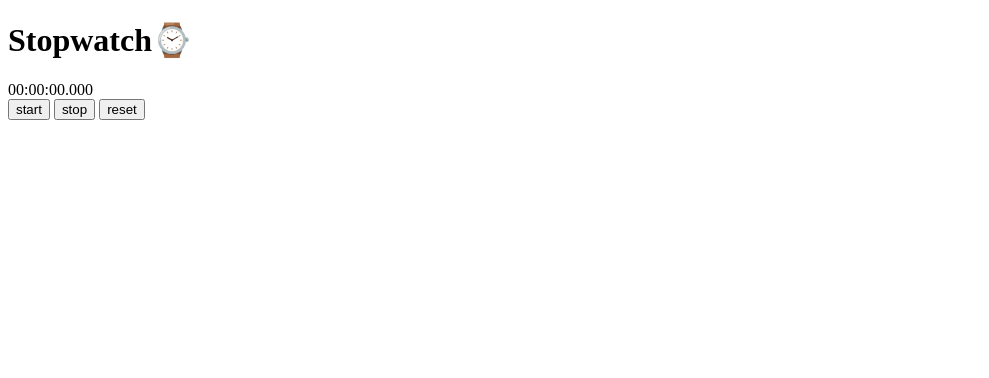
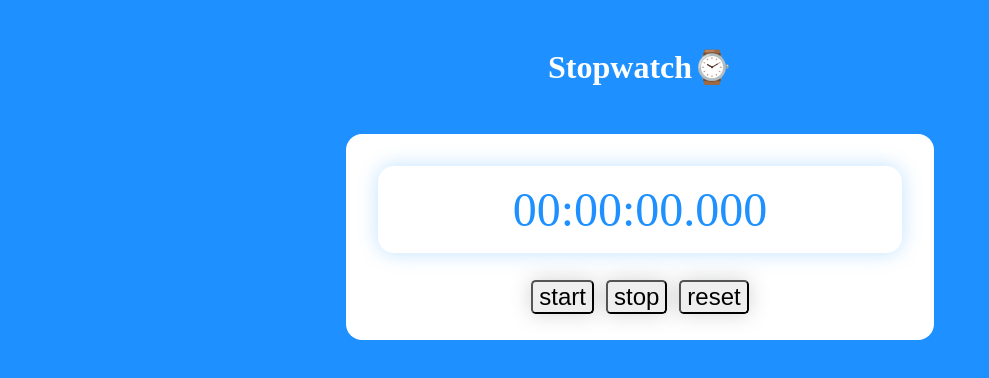
Before and after one commit to keromonsumire/boardgame_timer.github.io, a plain HTML site: page index.html in a window 1280 px wide. Shown: the whole page, without its empty margins (0-989 px from the left). Drawn offline with Linux system fonts and the light colour scheme.

Commit message:
index.htmlのcss参照の誤字を修正

```diff
--- a/index.html
+++ b/index.html
@@ -3,7 +3,7 @@
 <head>
 <meta charset='utf-8'>
 <title>Stopwatch</title>
-<link rel='stylesheet' type='text/css' href='styles.css'>
+<link rel='stylesheet' type='text/css' href='style.css'>
 </head>
 <body>
   <h1>Stopwatch⌚️</h1>
```
